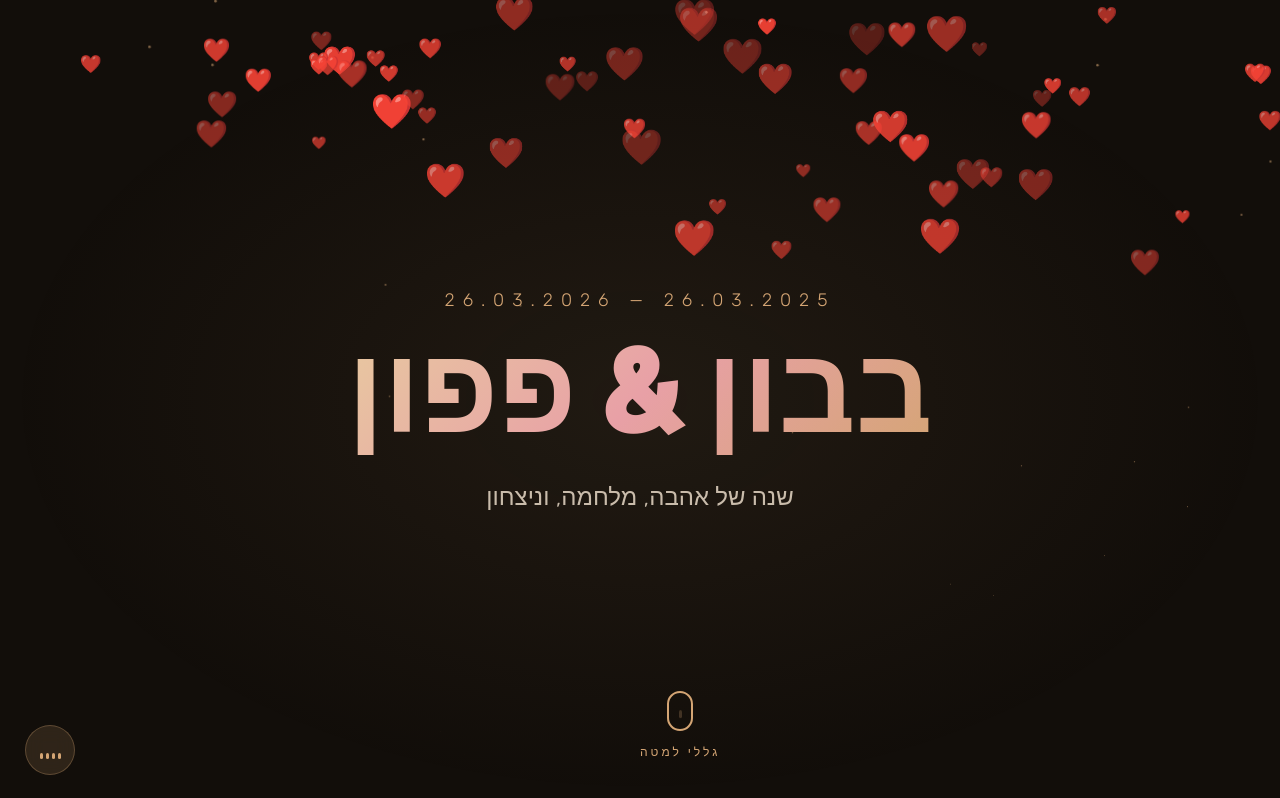
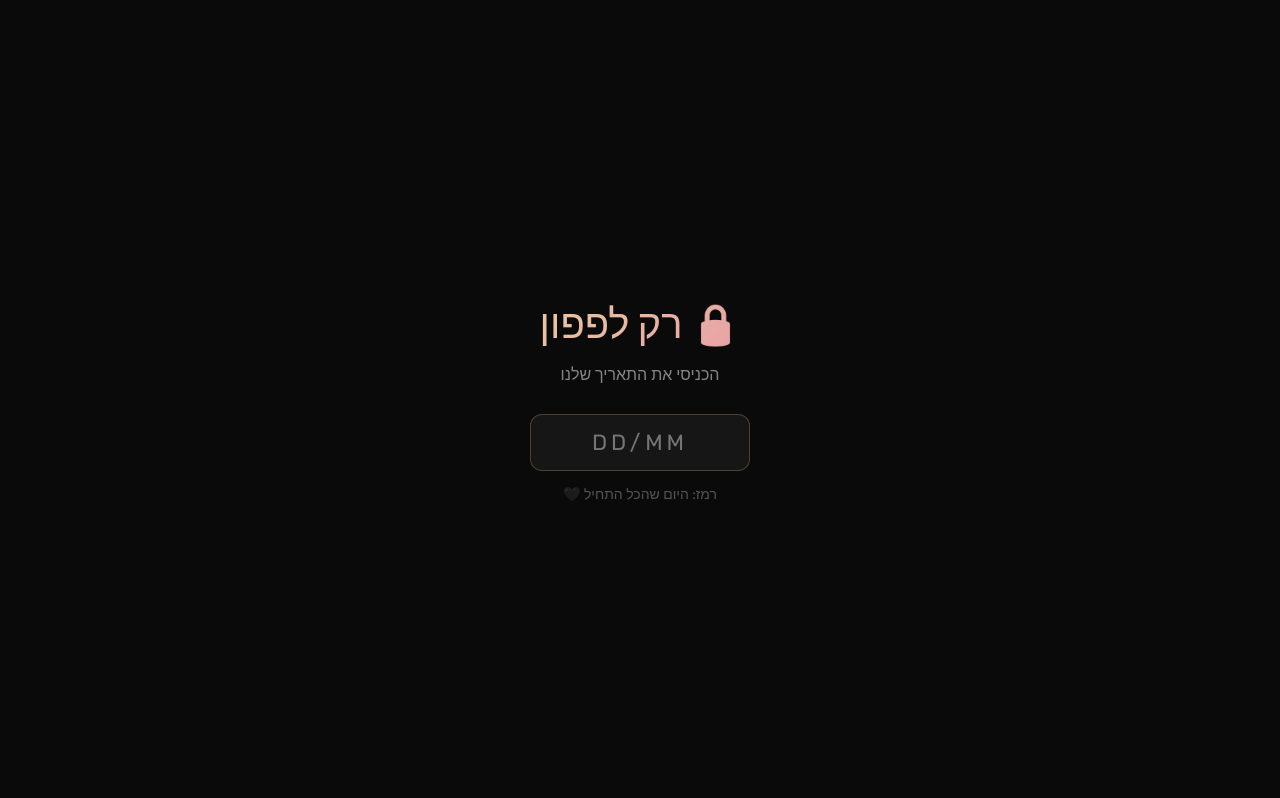
Before and after one commit to yahavrafa-tech/papon-birthday, a plain HTML site: page index.html in a window 1280 px wide. Shown: the top 798 px of the page. Drawn offline with Linux system fonts and the light colour scheme; animation ran at ten frames a second.

Commit message:
add password screen (26/03)

```diff
--- a/index.html
+++ b/index.html
@@ -7,6 +7,82 @@
     <link rel="preconnect" href="https://fonts.googleapis.com">
     <link href="https://fonts.googleapis.com/css2?family=Rubik:wght@300;400;500;600;700;800;900&family=Secular+One&family=Amatic+SC:wght@400;700&display=swap" rel="stylesheet">
     <style>
+        /* ===== PASSWORD SCREEN ===== */
+        #password-screen {
+            position: fixed;
+            inset: 0;
+            background: #0a0a0a;
+            z-index: 99999;
+            display: flex;
+            align-items: center;
+            justify-content: center;
+            flex-direction: column;
+            transition: opacity 1s ease, visibility 1s ease;
+        }
+
+        #password-screen.hidden {
+            opacity: 0;
+            visibility: hidden;
+            pointer-events: none;
+        }
+
+        .pw-title {
+            font-family: 'Secular One', sans-serif;
+            font-size: clamp(24px, 6vw, 40px);
+            background: linear-gradient(135deg, #e8c9a0, #e8a0a6);
+            -webkit-background-clip: text;
+            -webkit-text-fill-color: transparent;
+            background-clip: text;
+            margin-bottom: 10px;
+        }
+
+        .pw-subtitle {
+            font-size: 16px;
+            color: rgba(255,255,255,0.5);
+            margin-bottom: 30px;
+            font-family: 'Rubik', sans-serif;
+        }
+
+        .pw-input {
+            background: rgba(255,255,255,0.05);
+            border: 1px solid rgba(212,165,116,0.3);
+            border-radius: 12px;
+            padding: 14px 24px;
+            font-size: 22px;
+            color: #e8c9a0;
+            text-align: center;
+            font-family: 'Rubik', sans-serif;
+            letter-spacing: 4px;
+            width: 220px;
+            outline: none;
+            transition: border-color 0.3s;
+            direction: ltr;
+        }
+
+        .pw-input:focus {
+            border-color: #d4a574;
+        }
+
+        .pw-input.wrong {
+            border-color: #c4737a;
+            animation: shake 0.5s;
+        }
+
+        .pw-hint {
+            margin-top: 15px;
+            font-size: 14px;
+            color: rgba(255,255,255,0.3);
+            font-family: 'Rubik', sans-serif;
+        }
+
+        @keyframes shake {
+            0%, 100% { transform: translateX(0); }
+            20% { transform: translateX(-10px); }
+            40% { transform: translateX(10px); }
+            60% { transform: translateX(-10px); }
+            80% { transform: translateX(10px); }
+        }
+
         *, *::before, *::after {
             margin: 0;
             padding: 0;
@@ -734,6 +810,14 @@
 </head>
 <body class="bg-dark">
 
+    <!-- PASSWORD SCREEN -->
+    <div id="password-screen">
+        <div class="pw-title">🔒 רק לפפון</div>
+        <div class="pw-subtitle">הכניסי את התאריך שלנו</div>
+        <input type="text" class="pw-input" id="pw-input" placeholder="DD/MM" maxlength="5" autocomplete="off" inputmode="numeric">
+        <div class="pw-hint">רמז: היום שהכל התחיל 🖤</div>
+    </div>
+
     <!-- PRELOADER -->
     <div id="preloader">
         <div class="heart">🖤</div>
@@ -999,12 +1083,44 @@
     </button>
 
     <script>
+        // ===== PASSWORD =====
+        const pwInput = document.getElementById('pw-input');
+        const pwScreen = document.getElementById('password-screen');
+        const preloader = document.getElementById('preloader');
+
+        // Auto-format: add "/" after 2 digits
+        pwInput.addEventListener('input', (e) => {
+            let val = e.target.value.replace(/[^\d]/g, '');
+            if (val.length > 2) val = val.slice(0, 2) + '/' + val.slice(2, 4);
+            e.target.value = val;
+
+            if (val === '26/03') {
+                pwScreen.classList.add('hidden');
+                // Start preloader countdown after password accepted
+                setTimeout(() => {
+                    preloader.classList.add('hidden');
+                }, 2000);
+            }
+        });
+
+        pwInput.addEventListener('keydown', (e) => {
+            if (e.key === 'Enter') {
+                const val = pwInput.value;
+                if (val === '26/03') {
+                    pwScreen.classList.add('hidden');
+                    setTimeout(() => {
+                        preloader.classList.add('hidden');
+                    }, 2000);
+                } else {
+                    pwInput.classList.add('wrong');
+                    setTimeout(() => pwInput.classList.remove('wrong'), 500);
+                }
+            }
+        });
+
         // ===== PRELOADER =====
-        window.addEventListener('load', () => {
-            setTimeout(() => {
-                document.getElementById('preloader').classList.add('hidden');
-            }, 2000);
-        });
+        // Preloader is now controlled by password screen
+        // window.addEventListener('load', ...) removed — preloader hides after password
 
         // ===== PARTICLES =====
         (function createParticles() {
```
